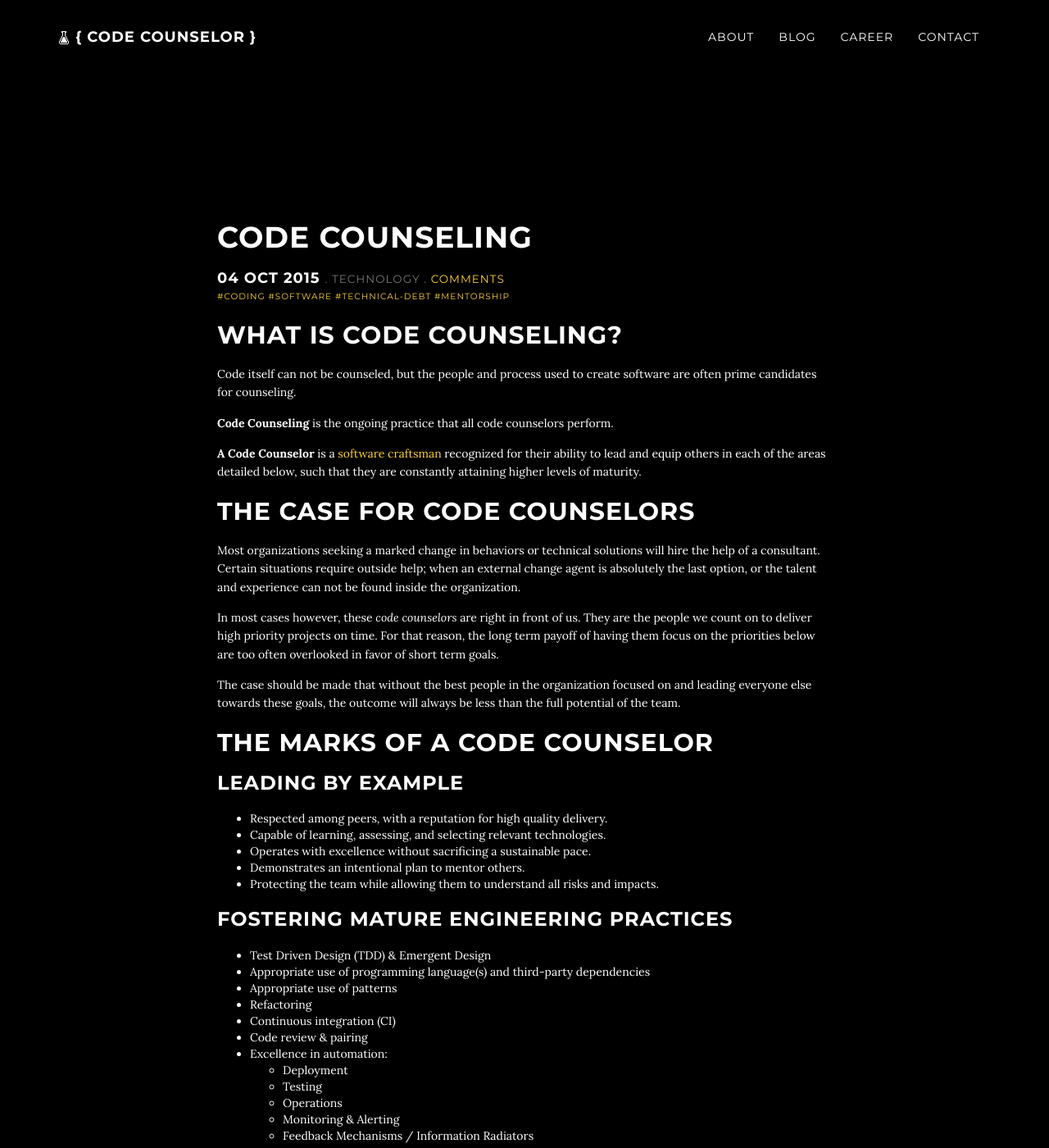
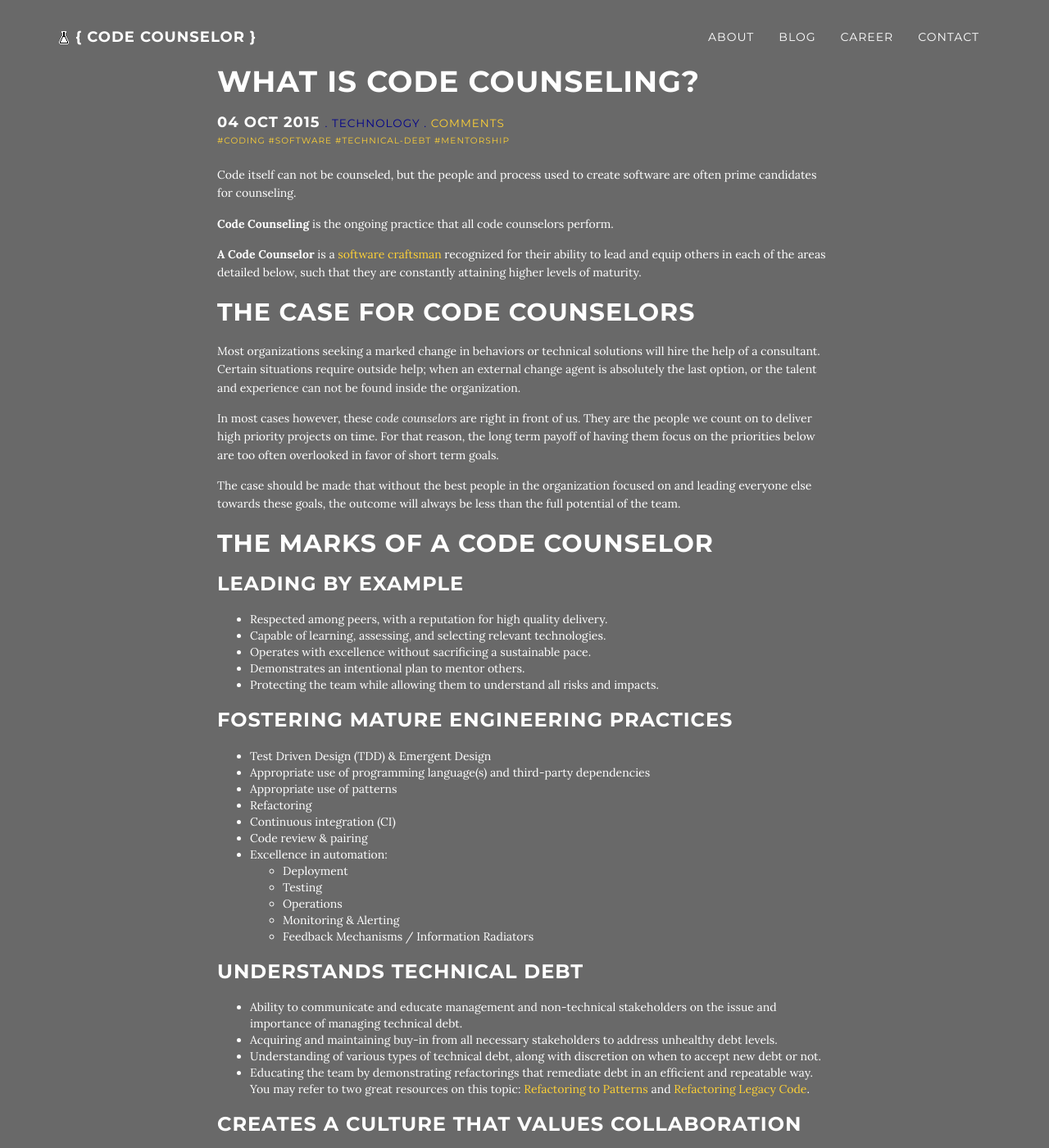
Before and after one commit to codecounselor/codecounselor.github.io, a Jekyll site: the page built from _posts/2015-10-04-code-counseling.md, in a window 1280 px wide and 1400 px high. Shown: the whole window at 82% size. Built offline with Jekyll 4.4.1, drawn with Linux system fonts in a browser that asks for light colours; Markdown is read by kramdown in place of the engine named in the settings; comment, search, counter and statistics services are not loaded.

Commit message:
layout tweaks

```diff
--- a/_includes/latest-post.html
+++ b/_includes/latest-post.html
@@ -7,7 +7,7 @@
 
         {% assign post = site.posts.first %}
         <h4> <strong> {{ post.date | date_to_string }} </strong>
-          <small>. {{ post.category }} .</small>
+          <small class="category">. {{ post.category }} .</small>
           <strong> <a href="{{ post.url }}">{{ post.title }} </a> </strong>
           <small> <a href="{{ post.url }}#disqus_thread">Comments</a></small>
         </h4>
--- a/_layouts/blog.html
+++ b/_layouts/blog.html
@@ -14,7 +14,7 @@
       {{ page.content | markdownify }}
 
       {% for post in paginator.posts %}
-        <h4 align="left"><strong>{{ post.date | date_to_string }}</strong> <small>. {{ post.category }} .</small> <a href="{{ post.url }}"> <strong>{{ post.title }} </strong> </a> <small><a href="{{ post.url }}#disqus_thread">Comments</a></small></h4>
+        <h4 align="left"><strong>{{ post.date | date_to_string }}</strong> <small class="category">. {{ post.category }} .</small> <a href="{{ post.url }}"> <strong>{{ post.title }} </strong> </a> <small><a href="{{ post.url }}#disqus_thread">Comments</a></small></h4>
       {% endfor %}
 
       <!-- Pagination links -->
--- a/_layouts/post.html
+++ b/_layouts/post.html
@@ -13,7 +13,7 @@
 
         <h1><strong>{{ page.title }}</strong></h1>
       	<h4><strong>{{ page.date | date_to_string }}</strong>
-          <small> . {{ page.category }} . <a href="{{ page.url }}#disqus_thread">Comments</a><p/>
+          <small class="category"> . {{ page.category }} . <a href="{{ page.url }}#disqus_thread">Comments</a><p/>
           {% for tag in page.tags %}
             <a href="/tags/{{ tag }}.html">#{{ tag }}</a>
           {% endfor %}
--- a/_posts/2015-10-04-code-counseling.md
+++ b/_posts/2015-10-04-code-counseling.md
@@ -1,12 +1,11 @@
 ---
 layout: post
 section-type: post
-title: Code Counseling
+title: What is Code Counseling?
 category: Technology
 tags: ['coding', 'software', 'technical-debt', 'mentorship']
 ---
 
-## What is Code Counseling?
 Code itself can not be counseled, but the people and process used to create software are often prime candidates for counseling.
 
 **Code Counseling** is the ongoing practice that all code counselors perform.
--- a/css/codecounselor.scss
+++ b/css/codecounselor.scss
@@ -3,7 +3,7 @@
 ---
 
 $primary: #219AB3;
-$dark: #000;
+$dark: dimgray;
 $light: #fff;
 
 $contentFontSize: 14px;
@@ -39,6 +39,10 @@ p {
     margin: 0 0 15px;
     font-size: $contentFontSize;
     line-height: 1.5;
+}
+
+.category {
+    color: darkblue;
 }
 
 @media(min-width:767px) {
@@ -236,7 +240,7 @@ a {
 
 @media(min-width:767px) {
     .content-section {
-        padding-top: 250px;
+        padding-top: 60px;
     }
 
     .download-section {
```
Also changed, not shown: _drafts/2015-09-29-what-is-refactoring.md (+0 -2 lines), _drafts/2015-11-05-agile-testing.md (+1 -3 lines), _posts/2015-09-22-a-conduct-for-code.md (+0 -2 lines).
